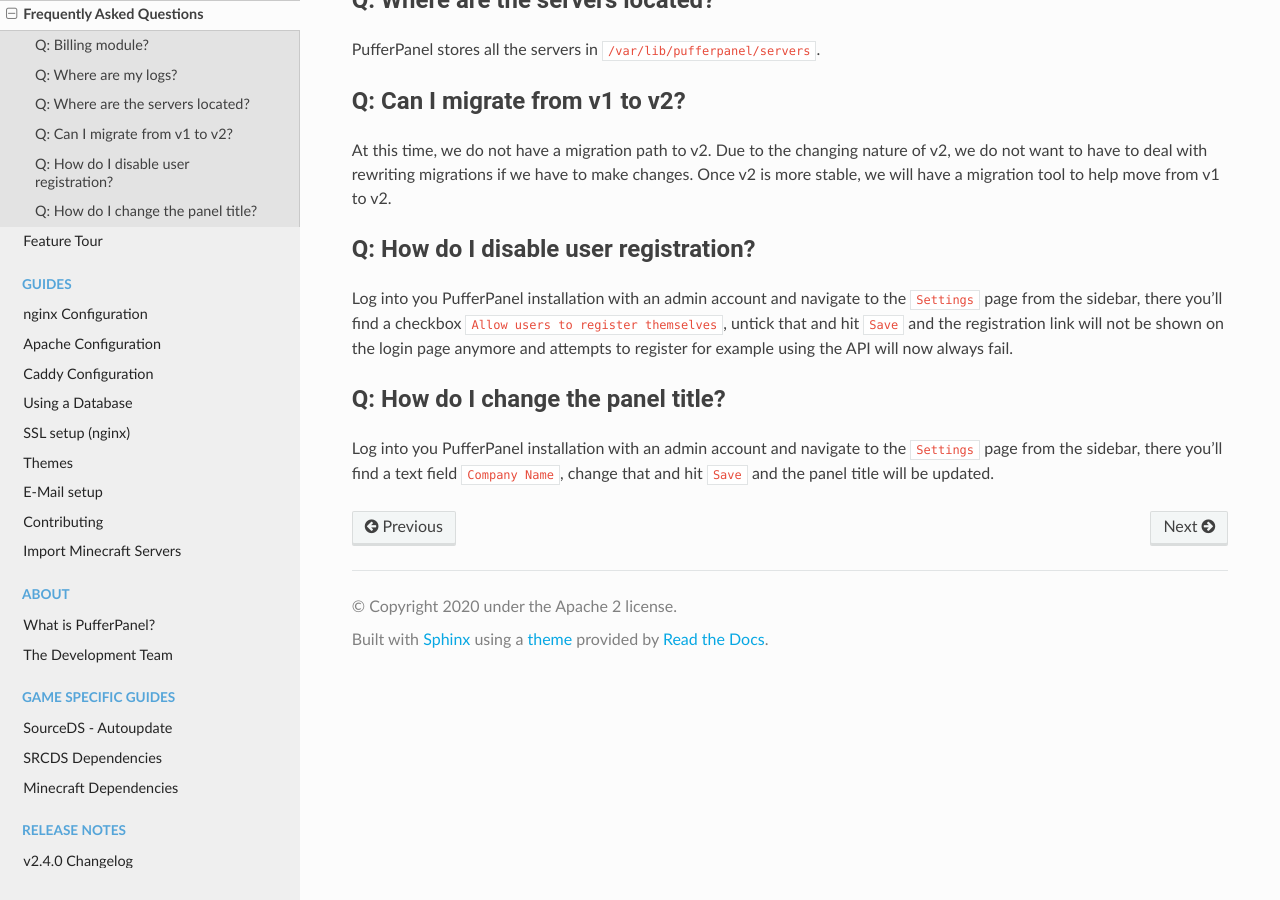
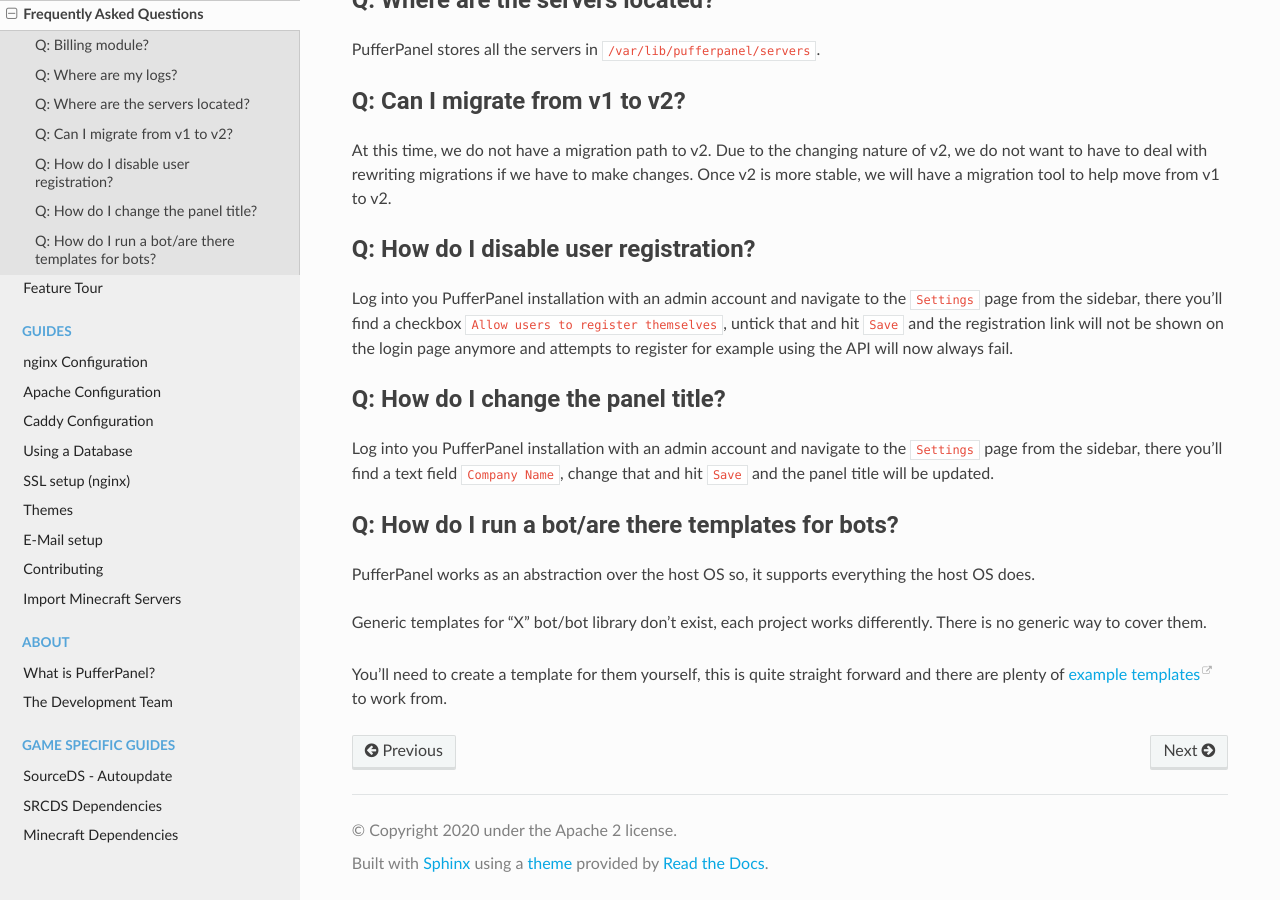
Before and after one commit to pufferpanel/documentation, a Sphinx documentation site: the page built from source/faq.rst, in a window 1280 px wide and 900 px high, scrolled down 563 px. Built offline with Sphinx 7.4.7 and the Read the Docs theme 2.0.0, drawn with Linux system fonts in a browser that asks for light colours.

Commit message:
Update faq.rst

```diff
--- a/source/faq.rst
+++ b/source/faq.rst
@@ -38,3 +38,12 @@
 ^^^^^^^^^^^^^^^^^^^^^^^^^^^^^^^^^^^
 
 Log into you PufferPanel installation with an admin account and navigate to the ``Settings`` page from the sidebar, there you'll find a text field ``Company Name``, change that and hit ``Save`` and the panel title will be updated.
+
+Q: How do I run a bot/are there templates for bots?
+^^^^^^^^^^^^^^^^^^^^^^^^^^^^^^^^^^^^^^^^^^^^^^^^^^^
+
+PufferPanel works as an abstraction over the host OS so, it supports everything the host OS does.
+
+Generic templates for "X" bot/bot library don't exist, each project works differently. There is no generic way to cover them.
+
+You'll need to create a template for them yourself, this is quite straight forward and there are plenty of  `example templates <https://github.com/PufferPanel/templates/>`_ to work from.
```
